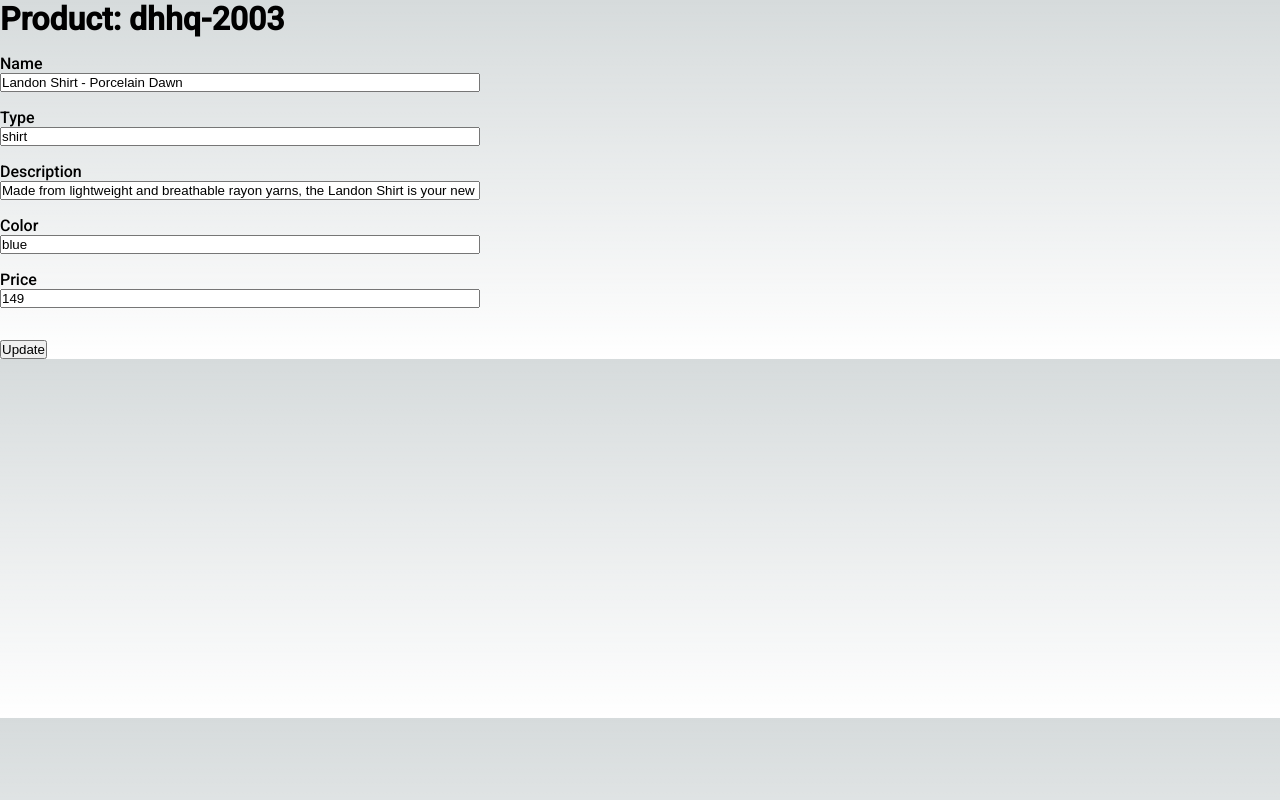
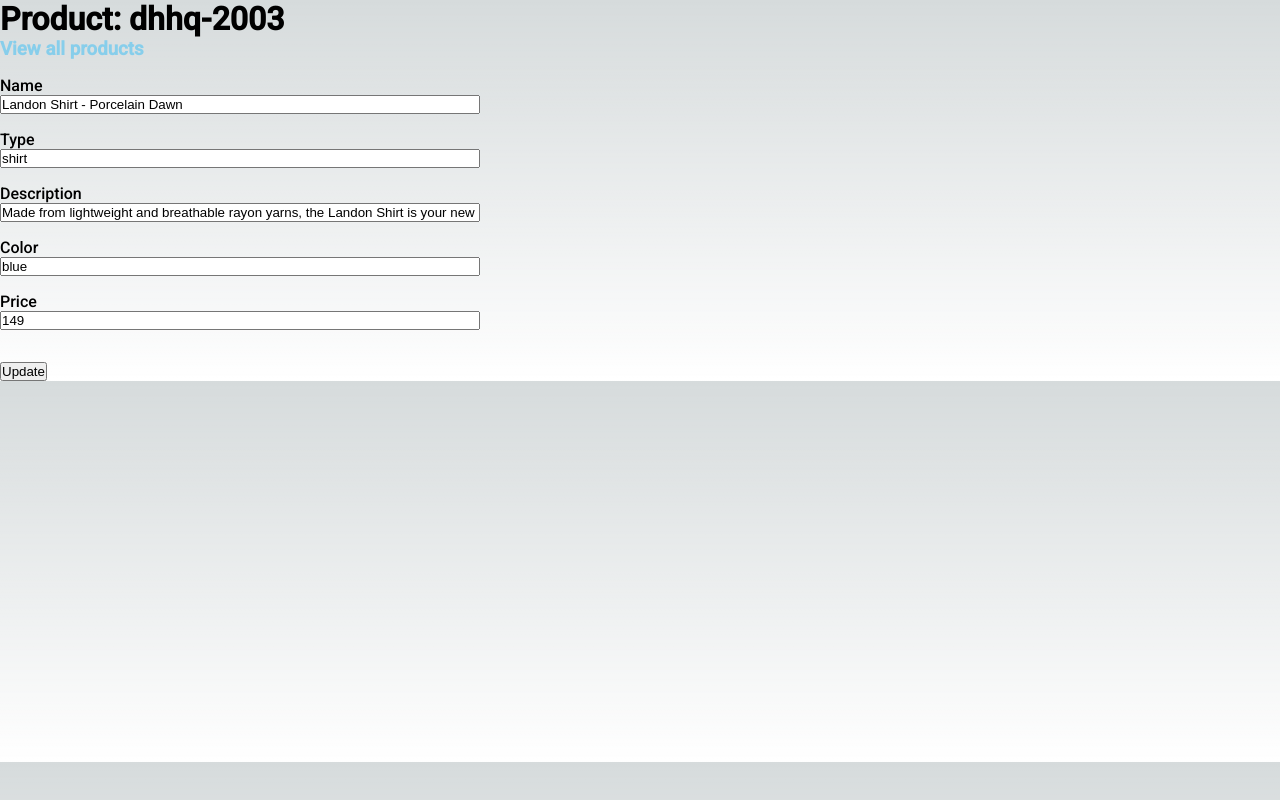
Before and after one commit to mgreci/paige-challenge, a Next.js app: page /product-detail/dhhq-2003 in a window 1280 px wide. Built offline with nearby package versions, Linux system fonts and the light colour scheme.

Commit message:
add link to product list

```diff
--- a/src/app/product-detail/[sku]/page.tsx
+++ b/src/app/product-detail/[sku]/page.tsx
@@ -1,6 +1,7 @@
 'use client';
 
 import { ProductContext } from "@/app/product.context";
+import Link from "next/link";
 import { useContext, useState } from "react";
 
 import classes from "./page.module.css";
@@ -66,6 +67,7 @@ export default function ProductDetail({ params: { sku } }: { params: { sku: stri
 	return (
 		<>
 			<h1>Product: {sku}</h1>
+			<h3><Link href="/product-list">View all products</Link></h3>
 			<form className={classes.productDetail}>
 				<label className={classes.detailLabel} htmlFor="name">Name</label>
 				<input id="name" type="text" defaultValue={name} onChange={event => handleProductChange("name", event.target.value)}/>
```
